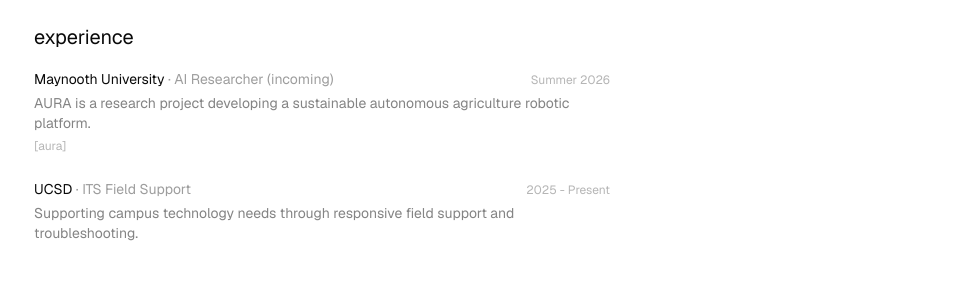
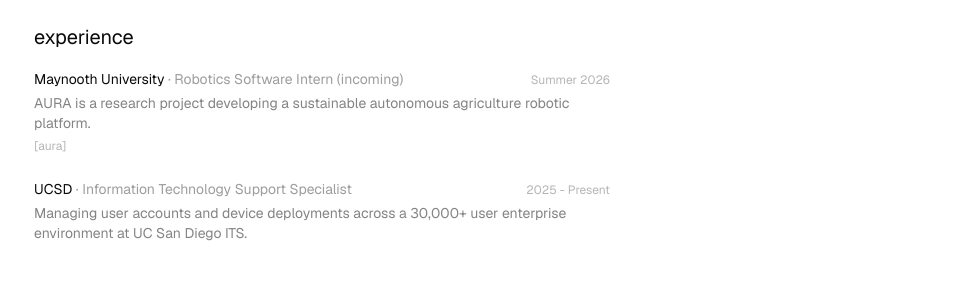
Before and after one commit to Eliot-2006/portfolio-v1, a Next.js app: page / in a window 1280 px wide. Shown: the part 319-606 px from the top of the page, without its empty margins (318-1280 px from the left). Built offline with nearby package versions, Linux system fonts and the light colour scheme.

Commit message:
updated experiences

```diff
--- a/components/portfolio-section.tsx
+++ b/components/portfolio-section.tsx
@@ -3,7 +3,7 @@
 const experience = [
   {
     company: "Maynooth University",
-    role: "AI Researcher (incoming)",
+    role: "Robotics Software Intern (incoming)",
     period: "Summer 2026",
     description:
       "AURA is a research project developing a sustainable autonomous agriculture robotic platform.",
@@ -11,9 +11,9 @@ const experience = [
   },
   {
     company: "UCSD",
-    role: "ITS Field Support",
+    role: "Information Technology Support Specialist",
     period: "2025 - Present",
-    description: "Supporting campus technology needs through responsive field support and troubleshooting.",
+    description: "Managing user accounts and device deployments across a 30,000+ user enterprise environment at UC San Diego ITS.",
   },
 ]
 
```
Also changed, not shown: 1 other file (tests, documents, lock files or other folders).
